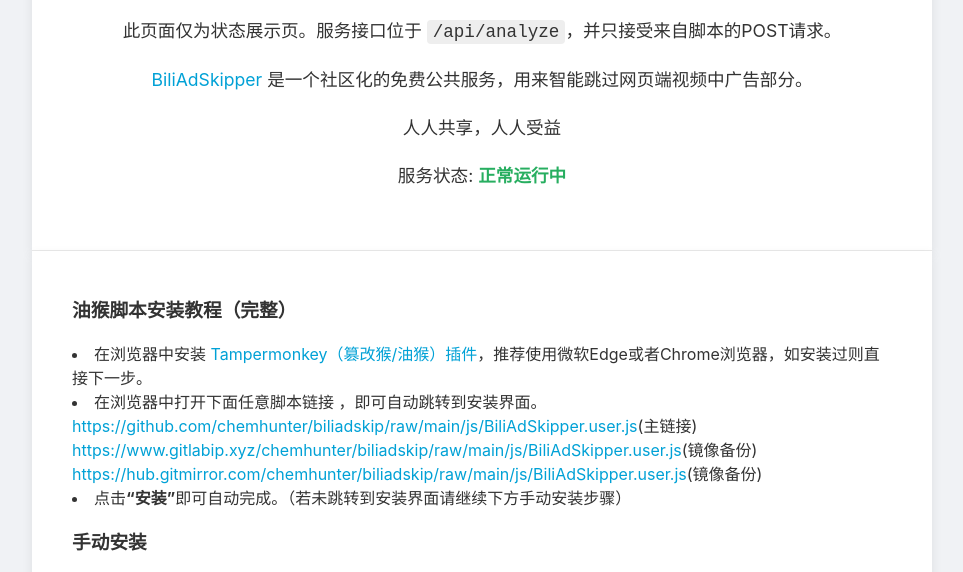
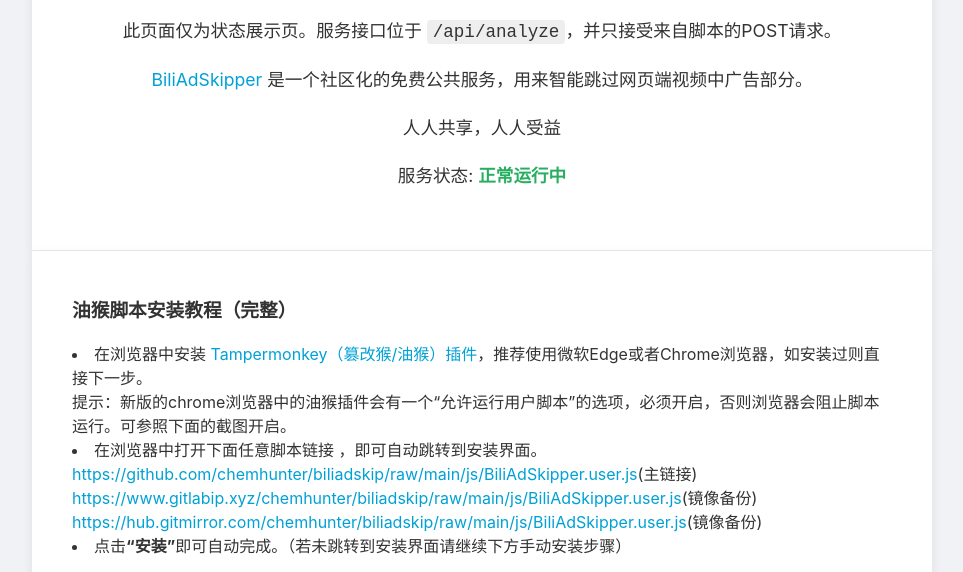
Before and after one commit to chemhunter/biliadskip, a website: page index.html in a window 1280 px wide. Shown: the part 155-727 px from the top of the page, without its empty margins (158-1121 px from the left). Drawn offline with Linux system fonts and the light colour scheme.

Commit message:
Update index.html

```diff
--- a/index.html
+++ b/index.html
@@ -81,7 +81,8 @@
 			</div>
 			<div class="guide">
 				<h3>油猴脚本安装教程（完整）</h3>
-				<li>在浏览器中安装 <a target="_blank" href="https://www.tampermonkey.net/">Tampermonkey（篡改猴/油猴）插件</a>，推荐使用微软Edge或者Chrome浏览器，如安装过则直接下一步。</li>
+				<li>在浏览器中安装 <a target="_blank" href="https://www.tampermonkey.net/">Tampermonkey（篡改猴/油猴）插件</a>，推荐使用微软Edge或者Chrome浏览器，如安装过则直接下一步。<br>
+				提示：新版的chrome浏览器中的油猴插件会有一个“允许运行用户脚本”的选项，必须开启，否则浏览器会阻止脚本运行。可参照下面的截图开启。</li>
 				<li>在浏览器中打开下面任意脚本链接 ，即可自动跳转到安装界面。
 					<a target="_blank" href="https://github.com/chemhunter/biliadskip/raw/main/js/BiliAdSkipper.user.js">https://github.com/chemhunter/biliadskip/raw/main/js/BiliAdSkipper.user.js</a>(主链接)<br>
 					<a target="_blank" href="https://www.gitlabip.xyz/chemhunter/biliadskip/raw/main/js/BiliAdSkipper.user.js">https://www.gitlabip.xyz/chemhunter/biliadskip/raw/main/js/BiliAdSkipper.user.js</a>(镜像备份)
```
